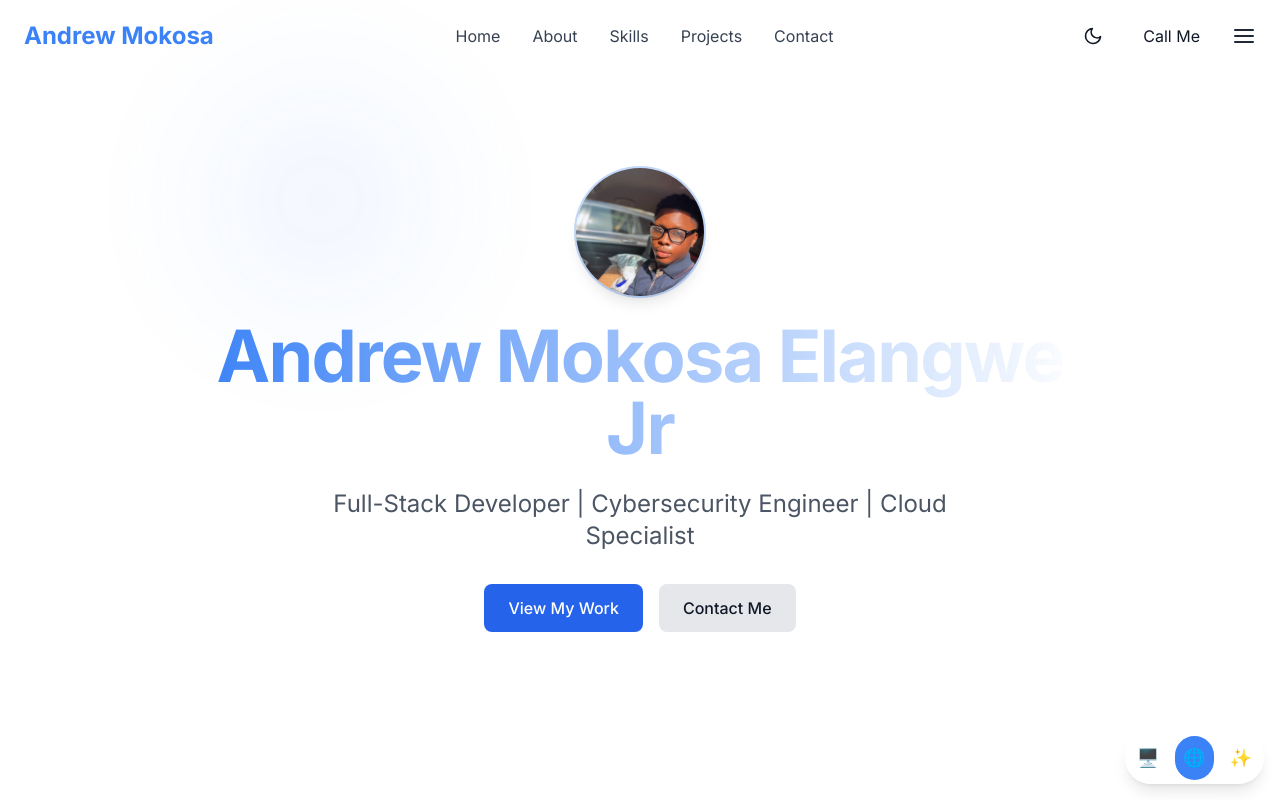
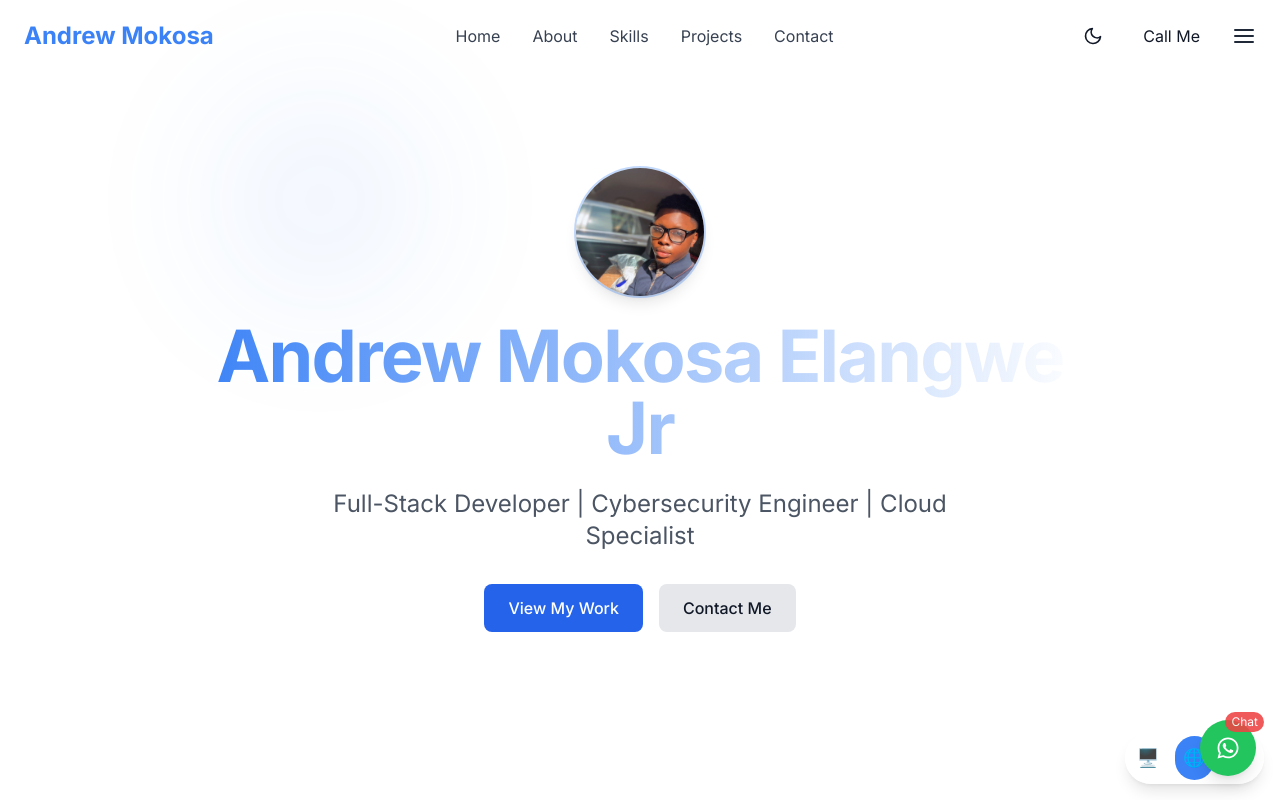
Before and after one commit to Torpdoug11/Portfolio, a React (Vite) app: page / in a window 1280 px wide. Shown: the top 800 px of the page. Built offline with nearby package versions, Linux system fonts and the light colour scheme.

Commit message:
Add floating WhatsApp button with thumbnail

```diff
--- a/src/sections/Contact.tsx
+++ b/src/sections/Contact.tsx
@@ -132,6 +132,7 @@ const Contact = () => {
   }, []);
 
   return (
+    <>
       <section id="contact" className="py-20 bg-white dark:bg-gray-900">
         <div className="container mx-auto px-4">
           <motion.div
@@ -299,6 +300,21 @@ const Contact = () => {
           </div>
         </div>
       </section>
+
+      {/* Floating WhatsApp Button */}
+      <a
+        href="https://wa.me/237683531162"
+        target="_blank"
+        rel="noopener noreferrer"
+        className="fixed bottom-6 right-6 z-50 bg-green-500 hover:bg-green-600 text-white p-4 rounded-full shadow-lg hover:shadow-xl transition-all duration-300 group"
+        aria-label="Chat on WhatsApp"
+      >
+        <FaWhatsapp className="w-6 h-6" />
+        <span className="absolute -top-2 -right-2 bg-red-500 text-white text-xs px-1.5 py-0.5 rounded-full animate-pulse">
+          Chat
+        </span>
+      </a>
+    </>
   );
 };
 
```
Lines whose indentation alone changed are shown as unchanged.
